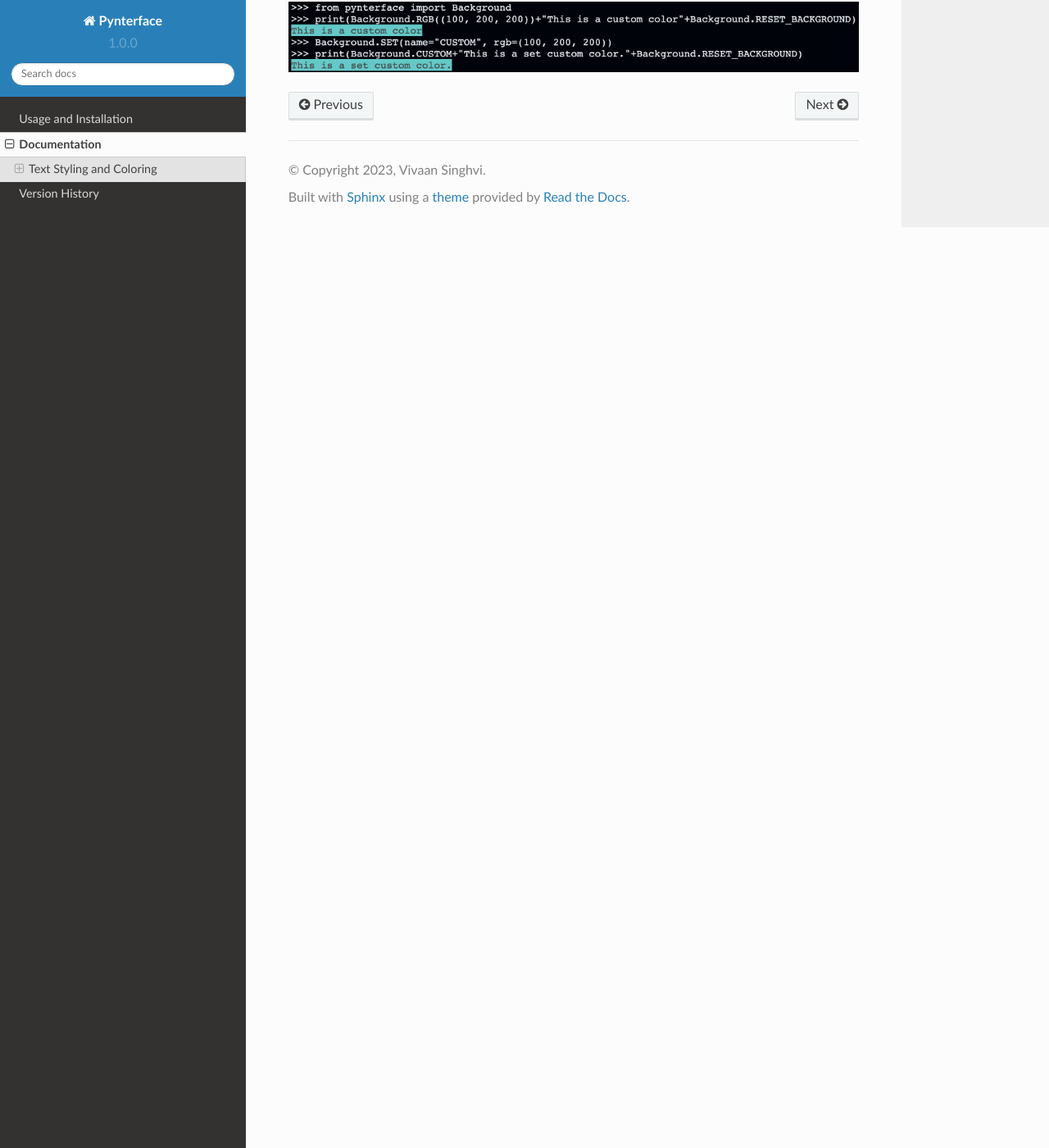
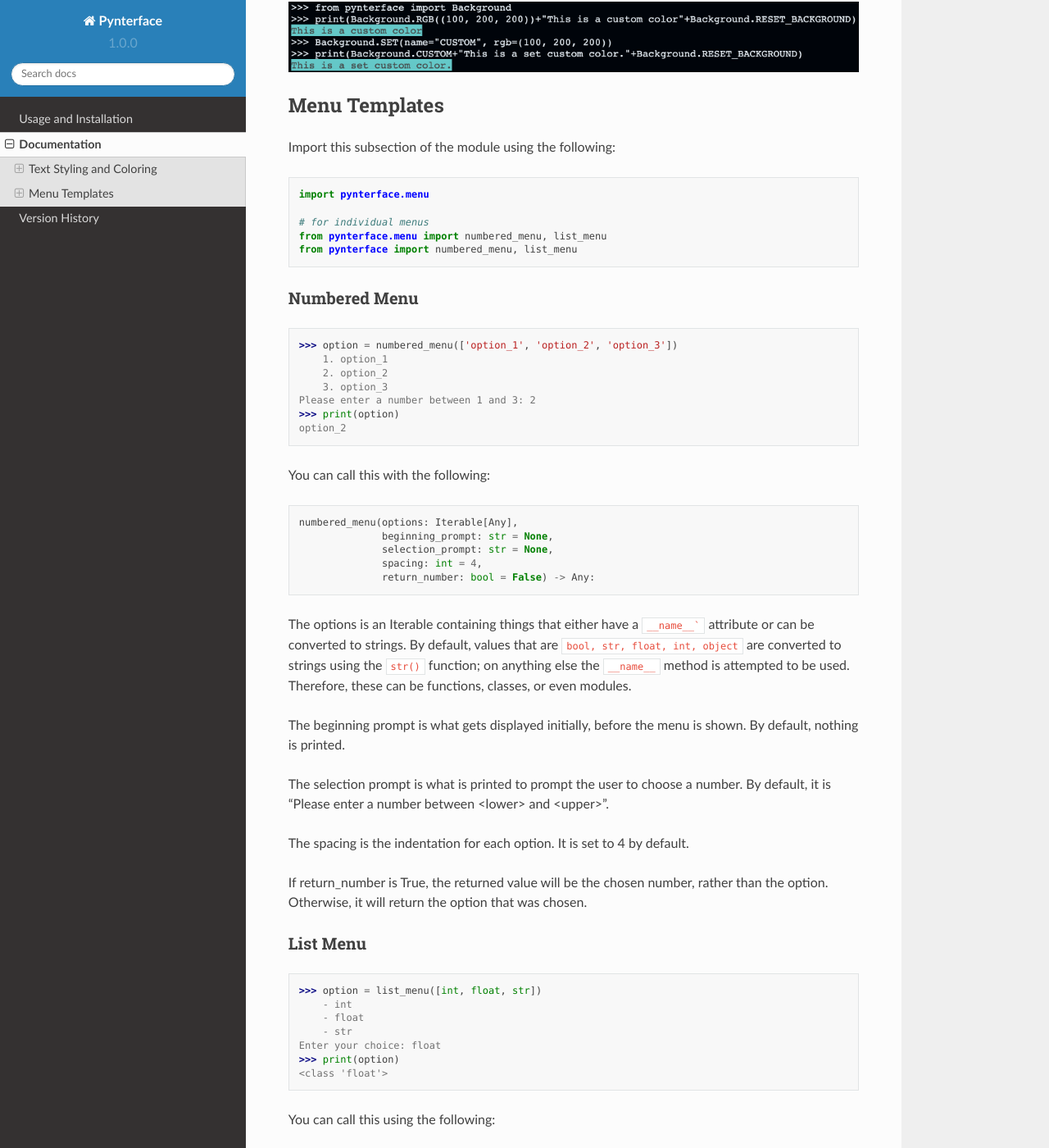
Before and after one commit to vivaansinghvi07/pynterface, a Sphinx documentation site: the page built from docs/documentation.rst, in a window 1280 px wide and 1400 px high, scrolled down 4268 px. Shown: the whole window at 82% size. Built offline with Sphinx 7.4.7 and the Read the Docs theme 2.0.0, drawn with Linux system fonts in a browser that asks for light colours; some of the changed text lies outside the part shown.

Commit message:
wrote menu docs

```diff
--- a/docs/documentation.rst
+++ b/docs/documentation.rst
@@ -163,3 +163,83 @@
 
 .. image:: imgs/custom-background-demo.png
     :width: 800
+
+Menu Templates
+++++++++++++++
+
+Import this subsection of the module using the following:
+
+.. code:: python
+
+    import pynterface.menu
+
+    # for individual menus
+    from pynterface.menu import numbered_menu, list_menu
+    from pynterface import numbered_menu, list_menu
+
+Numbered Menu
+-------------
+
+.. code:: python
+
+    >>> option = numbered_menu(['option_1', 'option_2', 'option_3'])
+        1. option_1
+        2. option_2
+        3. option_3
+    Please enter a number between 1 and 3: 2
+    >>> print(option)
+    option_2
+
+You can call this with the following:
+
+.. code:: python
+
+    numbered_menu(options: Iterable[Any],
+                  beginning_prompt: str = None,
+                  selection_prompt: str = None,
+                  spacing: int = 4,
+                  return_number: bool = False) -> Any:
+
+The options is an Iterable containing things that either have a :code:`__name__`` attribute or can be converted to strings. By default, values that are :code:`bool, str, float, int, object` are converted to strings using the :code:`str()` function; on anything else the :code:`__name__` method is attempted to be used. Therefore, these can be functions, classes, or even modules.
+
+The beginning prompt is what gets displayed initially, before the menu is shown. By default, nothing is printed.
+
+The selection prompt is what is printed to prompt the user to choose a number. By default, it is "Please enter a number between <lower> and <upper>".
+
+The spacing is the indentation for each option. It is set to 4 by default.
+
+If return_number is True, the returned value will be the chosen number, rather than the option. Otherwise, it will return the option that was chosen.
+
+List Menu
+---------
+
+.. code:: python
+
+    >>> option = list_menu([int, float, str])
+        - int
+        - float
+        - str
+    Enter your choice: float
+    >>> print(option)
+    <class 'float'>
+
+You can call this using the following:
+
+.. code:: python
+
+    list_menu(options: Iterable[Any],
+              beginning_prompt: str = None,
+              selection_prompt: str = "Enter your choice: ",
+              error_prompt: str = "Invalid choice, enter a valid one: ",
+              spacing: int = 4,
+              selector: str = '-') -> Any:
+
+The options and beginning prompt are used in the same manner as they are in the numbered list just above.
+
+The selection prompt is, again, what is displayed to obtain a choice. It is defaulted to "Enter your choice: ".
+
+The error prompt is what is printed when an invalid name is entered.
+
+The spacing is the margin of the list, defaulted to 4.
+
+The selector is the thing that indicates each option, like bullets in a bulleted list.
```
